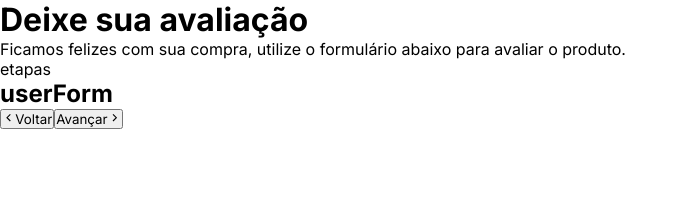
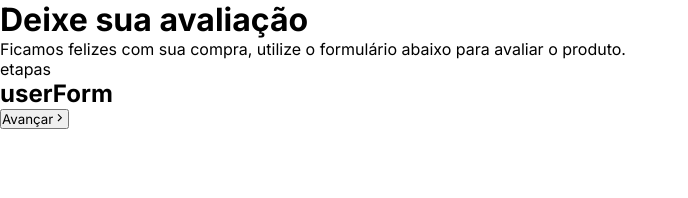
Before and after one commit to aleanrocha/projeto-form-multistep, a React (Vite) app: page / in a window 1280 px wide. Shown: the top 198 px of the page, without its empty margins (0-688 px from the left). Built offline with nearby package versions, Linux system fonts and the light colour scheme.

Commit message:
step change functionality

```diff
--- a/src/App.jsx
+++ b/src/App.jsx
@@ -1,5 +1,7 @@
+// Icons
+import {GrFormNext, GrFormPrevious} from 'react-icons/gr'
+import {FiSend} from 'react-icons/fi'
 // Components
-import {GrFormNext, GrFormPrevious} from 'react-icons/gr'
 import ReviewForm from './components/ReviewForm'
 import UserForm from './components/UserForm'
 import Thanks from './components/Thanks'
@@ -10,7 +12,7 @@ import './App.css'
 
 function App() {
   const formComponents = [<UserForm />, <ReviewForm />, <Thanks />]
-  const { currentStep, currentComponent } = useForm(formComponents)
+  const { currentStep, currentComponent, changeStep, isFirstStep, isLastStep } = useForm(formComponents)
 
   return (
     <div className='app'>
@@ -20,17 +22,26 @@ function App() {
       </header>
       <div className="form-container">
         <p>etapas</p>
-        <form>
+        <form onSubmit={(e) => changeStep(currentStep + 1, e)}>
           <div className="inputs-container">{currentComponent}</div>
           <div className="actions">
-            <button type="button">
+            {!isFirstStep &&
+              <button type="button" onClick={() => changeStep(currentStep - 1)}>
                 <GrFormPrevious />
                 <span>Voltar</span>
               </button>
+            }
+            {!isLastStep ? (
               <button type="submit">
                 <span>Avançar</span>
                 <GrFormNext />
               </button>
+            ) : (
+              <button type="button">
+                <span>Enviar</span>
+                <FiSend />
+              </button>
+            )}
           </div>
         </form>
       </div>
--- a/src/hooks/useForm.jsx
+++ b/src/hooks/useForm.jsx
@@ -2,8 +2,16 @@ import { useState } from "react"
 
 export const useForm = (steps) => {
   const [currentStep, setCurrentStep] = useState(0)
+  const changeStep = (i, e) => {
+    if (e) e.preventDefault()
+    if (i < 0 || i >= steps.length) return
+    setCurrentStep(i)
+  }
   return {
     currentStep,
     currentComponent: steps[currentStep],
+    changeStep,
+    isLastStep: currentStep + 1 === steps.length ? true : false,
+    isFirstStep: currentStep === 0 ? true : false,
   }
 }
```
Lines whose indentation alone changed are shown as unchanged.
